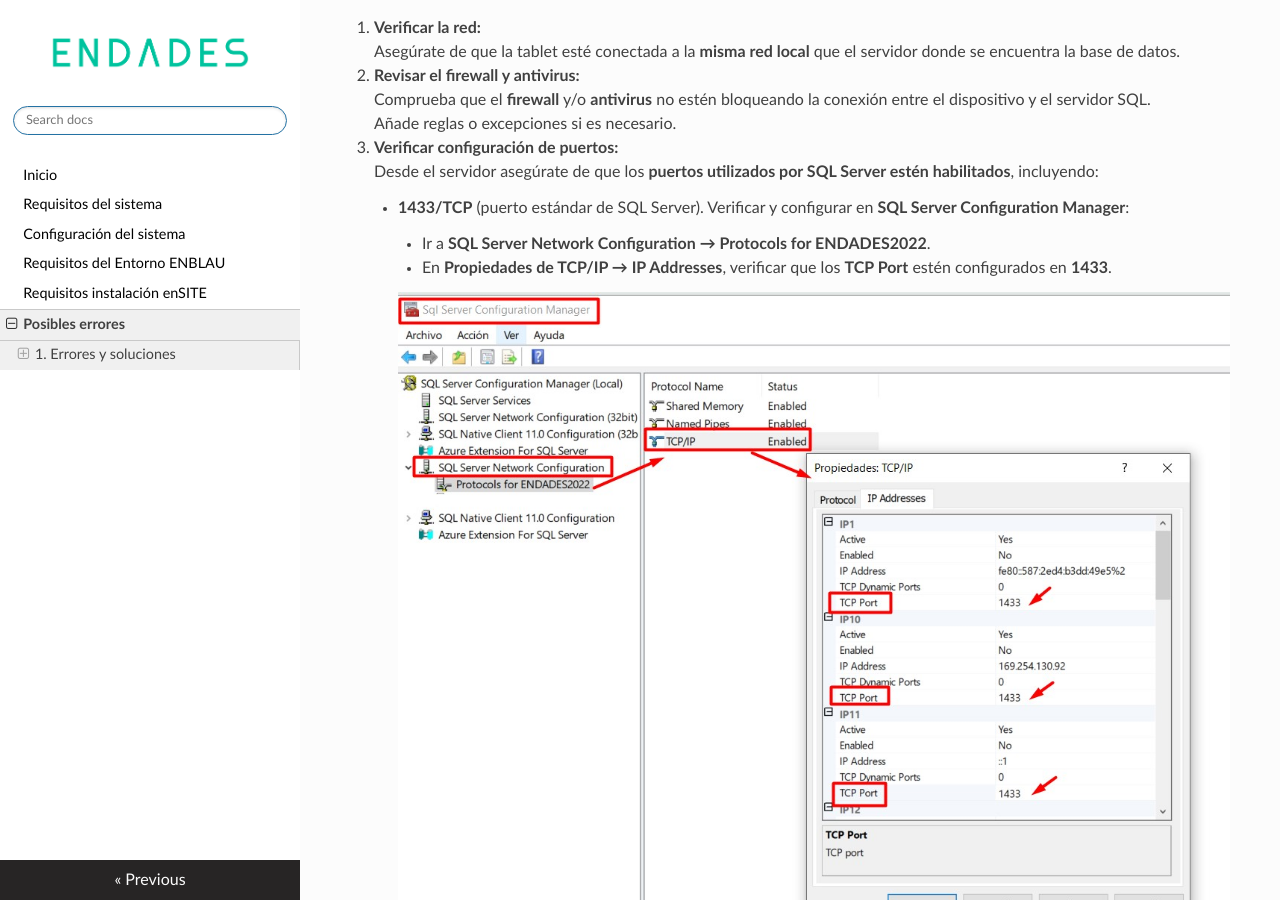
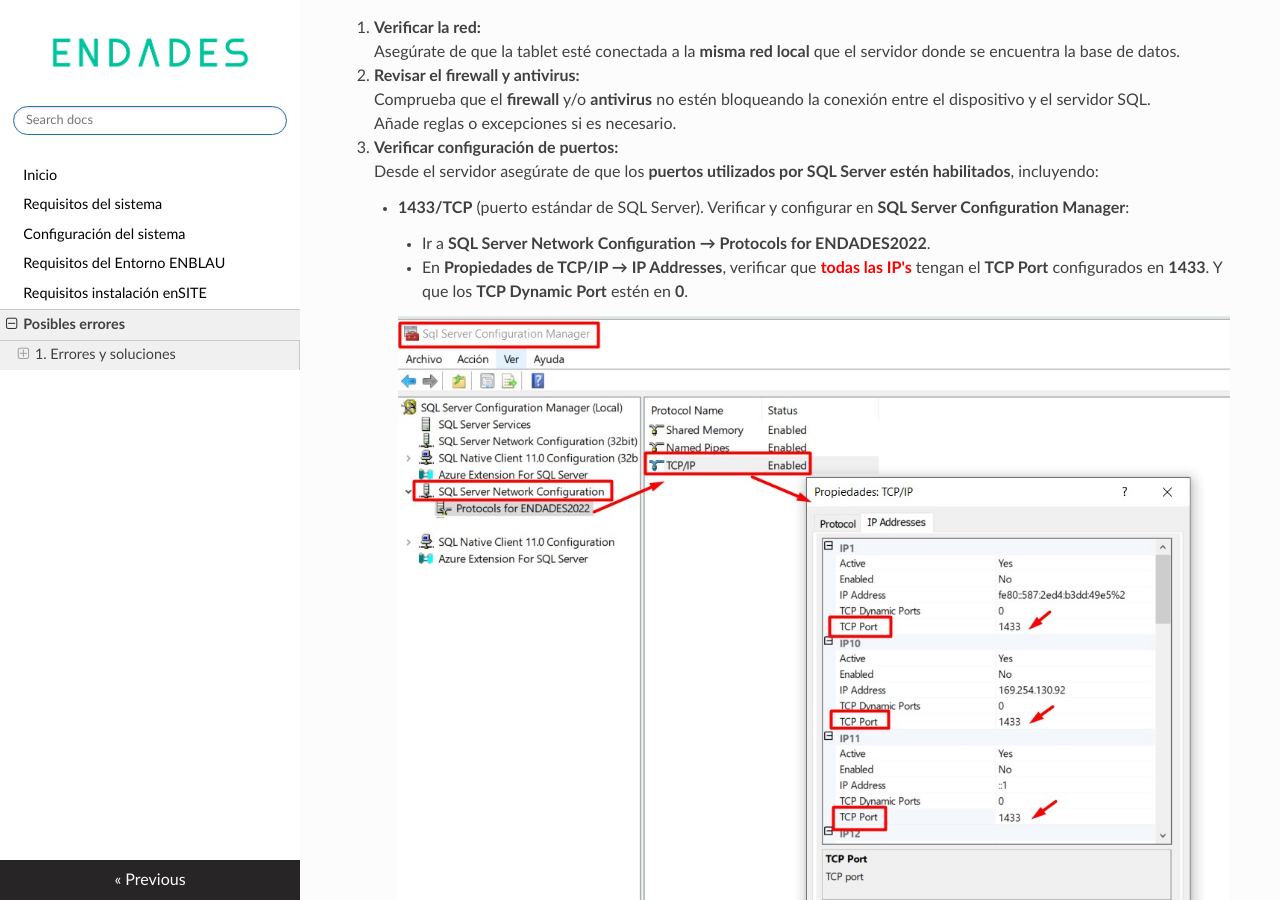
Before and after one commit to endades/Setup-installation, an MkDocs documentation site: the page built from docs/Posibles_Errores.md, in a window 1280 px wide and 900 px high, scrolled down 5174 px. Built offline with MkDocs 1.6.1, drawn with Linux system fonts in a browser that asks for light colours; nearby versions of some CDN libraries.

Commit message:
update info

```diff
--- a/docs/Posibles_Errores.md
+++ b/docs/Posibles_Errores.md
@@ -87,9 +87,11 @@
     Desde el servidor asegúrate de que los **puertos utilizados por SQL Server estén habilitados**, incluyendo:
     - **1433/TCP** (puerto estándar de SQL Server). Verificar y configurar en **SQL Server Configuration Manager**:
         - Ir a **SQL Server Network Configuration → Protocols for ENDADES2022**.
-        - En **Propiedades de TCP/IP → IP Addresses**, verificar que los **TCP Port** estén configurados en **1433**.
+        - En **Propiedades de TCP/IP → IP Addresses**, verificar que <span style="color:red">**todas las IP's**</span> tengan el **TCP Port** configurados en **1433**. Y que los **TCP Dynamic Port** estén en **0**.
+
 
           ![Error enSITE](images/Erros/error_ensite3.jpg)
+
 
       - **1434 UDP** (para descubrimiento de instancia)
       <!-- - Otros puertos personalizados que pueden estar siendo utilizados por enSITE, por ejemplo: **TCP-57073** -->
```
Also changed, not shown: docs/Requisitos_ENBLAU.md (+1 -1 lines), docs/Requisitos_enSITE.md (+1 -1 lines).
